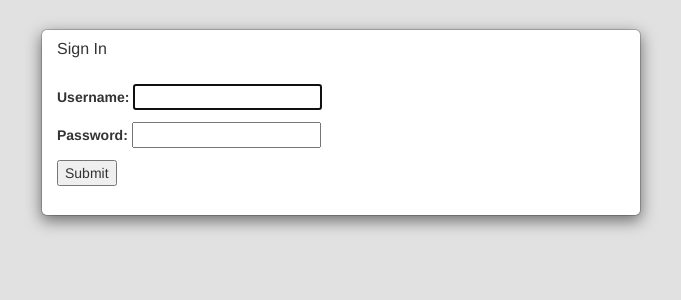
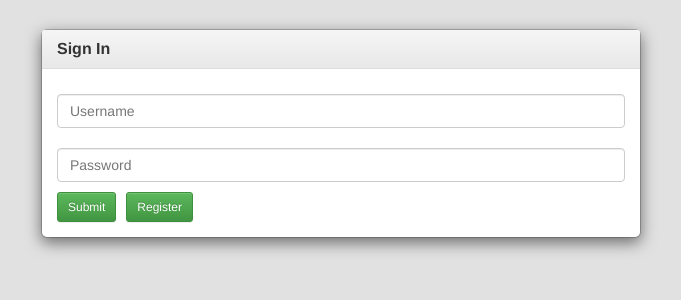
Before and after one commit to carvey/car_maintenance_logger, a Django app: page /login/ in a window 1280 px wide. Shown: the part 51-351 px from the top of the page, without its empty margins (299-980 px from the left). Run offline with Django 3.2, Linux system fonts and the light colour scheme; some libraries are stand-ins or nearby versions.

Commit message:
Registration system is working and the login will redirect to / or the query parameter if there is one

```diff
--- a/car_logger_project/urls.py
+++ b/car_logger_project/urls.py
@@ -1,19 +1,17 @@
 from django.conf.urls import patterns, include, url
 from django.conf import settings
-from logger.views import Login, logout, Index, CarProfile, EntryDetial
+from logger.views import Login, Register, logout, Index, CarProfile, EntryDetial
 
 from django.contrib import admin
 admin.autodiscover()
 
 urlpatterns = patterns('',
-    # Examples:
-    # url(r'^$', 'car_logger.views.home', name='home'),
-    # url(r'^blog/', include('blog.urls')),
 
     url(r'^admin/', include(admin.site.urls)),
     url(r'^$', Index.as_view(), name='Index'),
     url(r'^login/', Login.as_view(), name='login'),
     url(r'^logout/$', logout, name='logout'),
+    url(r'^register/$', Register.as_view(), name='register'),
     url(r'^cars/(?P<car_id>\d+)/$', CarProfile.as_view()),
     url(r'^entries/(?P<entry_id>\d+)/$', EntryDetial.as_view())
 )
--- a/logger/forms.py
+++ b/logger/forms.py
@@ -1,6 +1,70 @@
 from django import forms
-from django.core.exceptions import ValidationError
+from django.contrib.auth.models import User
 from django.contrib.auth.forms import AuthenticationForm
+from django.contrib.auth import authenticate
+
+
+# class LoginForm(forms.Form):
+#     username = forms.CharField(widget=forms.TextInput(attrs={'class': 'form-control', 'placeholder': 'Username'}))
+#     password = forms.CharField(widget=forms.PasswordInput(attrs={'class': 'form-control', 'placeholder': 'Password'}))
+
+    #override of the default clean method, as this form should not raise form errors if a username is not unique
+    # def clean(self):
+    #     self._validate_unique = False
+    #     return self.cleaned_data
+
+    # def clean(self):
+    #     username = self.cleaned_data.get('username')
+    #     password = self.cleaned_data.get('password')
+    #
+    #     if username and password:
+    #         self.user_cache = authenticate(username=username,
+    #                                        password=password)
+    #         if self.user_cache is None:
+    #             raise forms.ValidationError(
+    #                 self.error_messages['invalid_login'],
+    #                 code='invalid_login',
+    #                 params={'username': self.username_field.verbose_name},
+    #             )
+    #         elif not self.user_cache.is_active:
+    #             raise forms.ValidationError(
+    #                 self.error_messages['inactive'],
+    #                 code='inactive',
+    #             )
+    #     return self.cleaned_data
 
 class LoginForm(AuthenticationForm):
-    pass
+     username = forms.CharField(widget=forms.TextInput(attrs={'class': 'form-control', 'placeholder': 'Username'}))
+     password = forms.CharField(label=("Password"), widget=forms.PasswordInput(attrs={'class': 'form-control', 'placeholder': 'Password'}))
+
+     def clean(self):
+        username = self.cleaned_data.get('username')
+        password = self.cleaned_data.get('password')
+
+        if username and password:
+            self.user_cache = authenticate(username=username,
+                                           password=password)
+            if self.user_cache is None:
+                raise forms.ValidationError(
+                    self.error_messages['invalid_login'],
+                    code='invalid_login',
+                    params={'username': self.username_field.verbose_name},
+                )
+            elif not self.user_cache.is_active:
+                raise forms.ValidationError(
+                    self.error_messages['inactive'],
+                    code='inactive',
+                )
+        return self.cleaned_data
+
+
+class RegistrationForm(forms.ModelForm):
+    password = forms.CharField(widget=forms.PasswordInput(attrs={'class': 'form-control'}))
+
+    class Meta:
+        model = User
+        fields = ['username', 'email', 'password']
+        widgets = {
+            'username': forms.TextInput(attrs={'class': 'form-control'}),
+            'email': forms.EmailInput(attrs={'class': 'form-control'})
+        }
--- a/logger/models.py
+++ b/logger/models.py
@@ -1,7 +1,10 @@
 from django.db import models
 from django.utils.dateformat import DateFormat
+from django.contrib.auth.models import User
+
 
 class Car(models.Model):
+    user = models.ForeignKey(User)
     label = models.CharField(max_length=250)
     date_purchased = models.DateField()
     initial_cost = models.PositiveIntegerField(default=0)
@@ -54,7 +57,9 @@ class Car(models.Model):
             total += self.initial_cost
         return total
 
+
 class Entry(models.Model):
+    user = models.ForeignKey(User)
     date = models.DateTimeField()
     car = models.ForeignKey('Car', related_name='car')
     mileage = models.PositiveIntegerField()
--- a/logger/views.py
+++ b/logger/views.py
@@ -4,32 +4,47 @@ from logger.models import Car, Entry
 from django.utils.decorators import method_decorator
 from django.contrib.auth import authenticate, login
 from django.contrib.auth.decorators import login_required
-from django.contrib.auth.forms import AuthenticationForm
 from django.views.generic.edit import FormView
 from django.contrib.auth.views import logout_then_login
+from django.contrib.auth.models import User
+from logger.forms import LoginForm, RegistrationForm
+
 
 class Login(FormView):
     template_name = 'login.html'
-    form_class = AuthenticationForm
+    form_class = LoginForm
     success_url = '/'
+
+    def get(self, request, *args, **kwargs):
+        form_class = self.get_form_class()
+        form = self.get_form(form_class)
+        return self.render_to_response(self.get_context_data(form=form, next=self.request.GET.get('next')))
 
     def form_valid(self, form):
         user = authenticate(username=form.cleaned_data['username'], password=form.cleaned_data['password'])
+        if not user:
+            return HttpResponseRedirect('/login')
         login(self.request, user)
-        if self.request.GET.get('next'):
-            return HttpResponseRedirect(self.request.GET.get('next'))
+        if self.request.POST.get('next'):
+            return HttpResponseRedirect(self.request.POST.get('next'))
         else:
             return super(Login, self).form_valid(form)
 
 
-    # def get(self, request):
-    #     form = AuthenticationForm()
-    #     print request.GET.get('next')
-    #     context = {
-    #     'auth_form': form,
-    #     'next': request.GET.get('next')
-    #     }
-    #     return render(request, self.template, context)
+class Register(FormView):
+    template_name = 'register.html'
+    form_class = RegistrationForm
+    success_url = '/login'
+
+    def form_valid(self, form):
+        username = form.cleaned_data['username']
+        email = form.cleaned_data['email']
+        password = form.cleaned_data['password']
+
+        user = User.objects.create_user(username, email, password)
+        user.save()
+        return super(Register, self).form_valid(form)
+
 
 def logout(request):
     return logout_then_login(request, login_url='/login')
--- a/templates/base.html
+++ b/templates/base.html
@@ -45,7 +45,9 @@
 {#          </form>#}
             <ul class="nav navbar-nav navbar-right">
               {% if user.is_authenticated %}
-                <li><a href="#about">Left</a></li>
+                {% if user.is_staff %}
+                    <li><a href="/admin">Admin</a></li>
+                {% endif %}
                 <li><a href="/logout">Logout</a></li>
               {% endif %}
             </ul>
--- a/templates/login.html
+++ b/templates/login.html
@@ -1,4 +1,5 @@
 {% extends 'base.html' %}
+{% load logger_filters %}
 
 {% block content %}
     <style>
@@ -36,51 +37,48 @@
 {#        </div>#}
 {#    </div>#}
 
+<style>
+    .forms {
+        padding: 10px 0px;
+    }
+    .panel-title {
+        font-weight: bold;
+    }
+</style>
 
 <div class="col-md-12">
     <div class="modal-dialog" style="margin-bottom:0">
         <div class="modal-content">
+        <div class="panel-default">
             <div class="panel-heading">
                 <h3 class="panel-title">Sign In</h3>
             </div>
             <div class="panel-body">
-            <form action="{{ next }}" method="post">
+                <form action="{% url 'login' %}" method="post">
+                    {{ form.non_field_errors }}
                     {% csrf_token %}
-                {{ form.as_p }}
-                <input type="submit" value="Submit" />
+                    {% for f in form %}
+                        <div class="forms">
+                            {{ f }}
+                        </div>
+                    {% endfor %}
+
+                    <span style="float: left">
+                        <input class="btn btn-sm btn-success" type="submit" value="Submit" />
+                        <input type="hidden" name="next" value="{{ next }}" />
+                    </span>
+                    <span style="float: left; padding-left: 10px">
+                        <form method="LINK" action="/register">
+                            <input type="button" class="btn btn-sm btn-success" value="Register" onclick="window.location.href='/register'">
                         </form>
-{#            <form role="form">#}
-{#                <fieldset>#}
-{#                      <form action="{% url 'login' %}" method="post">#}
-{#                            {% csrf_token %}#}
-{#                                {% for field in auth_form %}#}
-{#                                    <div class="fieldWrapper">#}
-{#                                        {{ field.errors }}#}
-{#                                        {{ field.label_tag }} {{ field }}#}
-{#                                    </div>#}
-{#                                {%  endfor %}#}
-{#                            <input type="submit" value="Login" />#}
-{#                            <input type="hidden" name="next" value="{{ next }}" />#}
-{#                      </form>#}
-{#                    <div class="form-group">#}
-{#                        <input class="form-control" placeholder="E-mail" name="email" type="email" autofocus="">#}
-{#                    </div>#}
-{#                    <div class="form-group">#}
-{#                        <input class="form-control" placeholder="Password" name="password" type="password" value="">#}
-{#                    </div>#}
-{#                    <div class="checkbox">#}
-{#                        <label>#}
-{#                            <input name="remember" type="checkbox" value="Remember Me">Remember Me#}
-{#                        </label>#}
-{#                    </div>#}
-{#                    <!-- Change this to a button or input when using this as a form -->#}
-{#                    <a href="/" type="submit" class="btn btn-sm btn-success">Login</a>#}
-{#                </fieldset>#}
-{#            </form>#}
+                    </span>
+                </form>
             </div>
         </div>
     </div>
     </div>
+</div>
+
 <br>
 
 
```
Also changed, not shown: logger/migrations/0001_initial.py, logger/migrations/0002_auto__del_field_car_mileage__add_field_car_initial_mileage__chg_field_.py (deleted), logger/migrations/0003_auto__add_field_car_mileage.py (deleted). Lines whose indentation alone changed are shown as unchanged.
